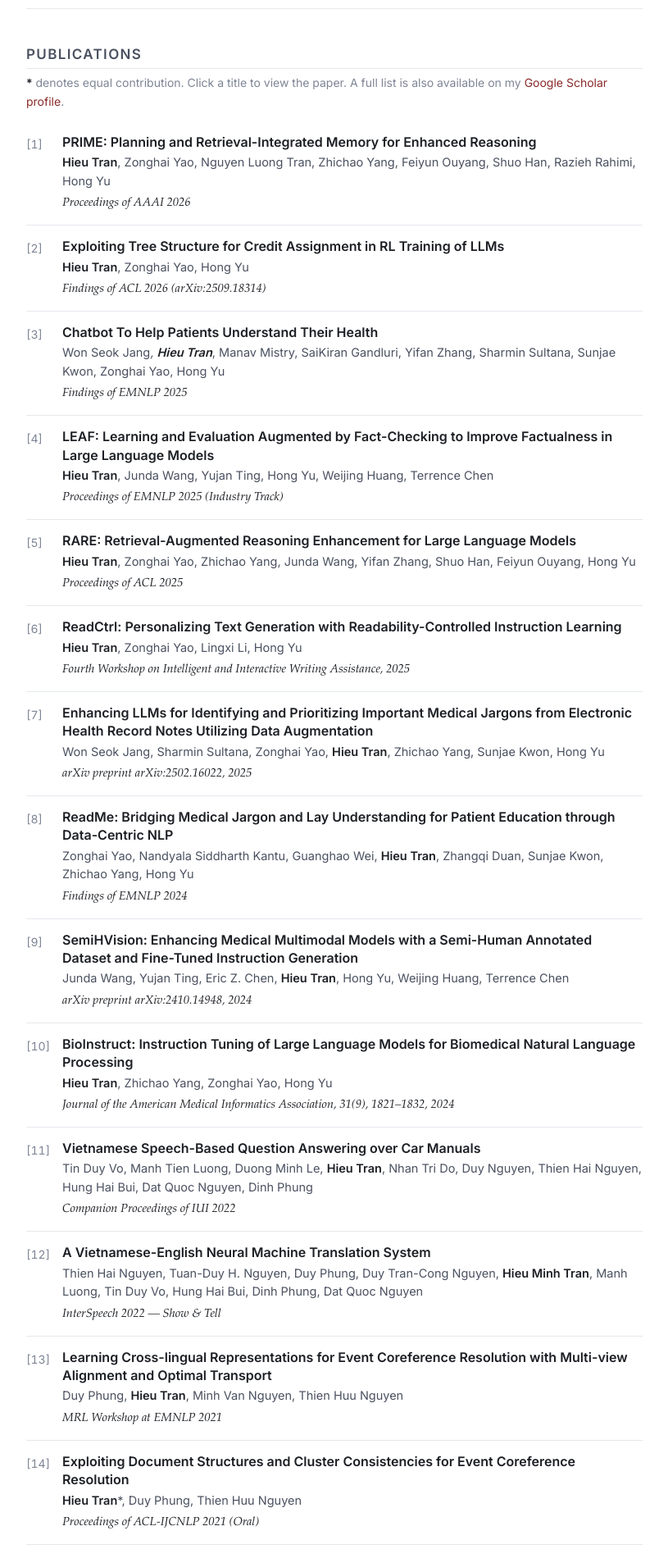
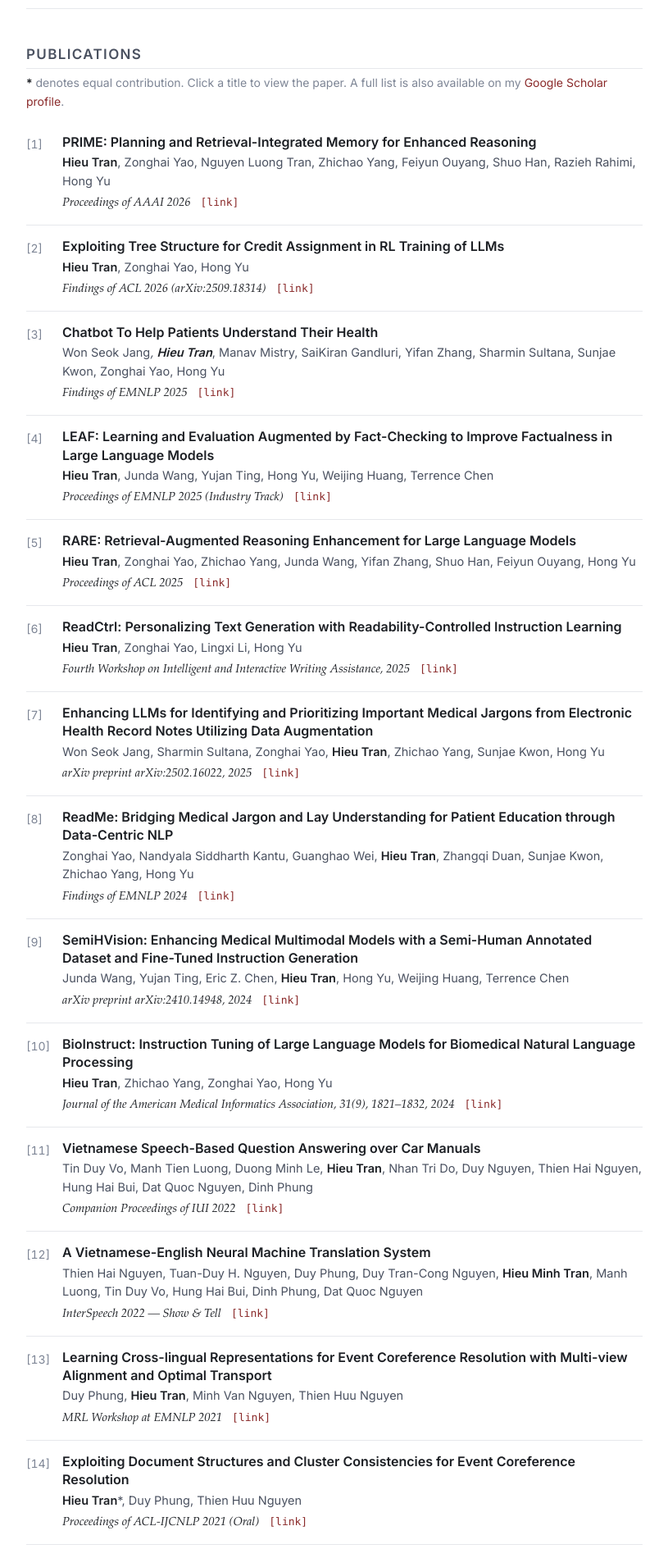
Before and after one commit to fatebreaker/fatebreaker.github.io, a Jekyll site: the page built from index.md, in a window 1280 px wide. Shown: the part 1265-3165 px from the top of the page at 82% size, without its empty margins (232-1047 px from the left). Built offline with Jekyll 4.4.1, drawn with Linux system fonts in a browser that asks for light colours; some web fonts are replaced.

Commit message:
Show inline [link] next to each publication venue
Add a small monospace "[link]" element after each venue that points to
the paper's Scholar page, in addition to the clickable title.

Co-Authored-By: Claude Opus 4.7 (1M context) <noreply@anthropic.com>

```diff
--- a/assets/style.scss
+++ b/assets/style.scss
@@ -359,18 +359,13 @@ nav {
     font-size: 14.5px;
   }
 
-  .pub-pdf {
+  .pub-link {
     color: $accent;
-    font-size: 13.5px;
+    font-family: $mono;
+    font-size: 13px;
     font-weight: 500;
     border-bottom: 1px solid transparent;
     &:hover { border-bottom-color: $accent; color: $accentDark; }
-  }
-
-  .pub-pdf.pub-pdf--pending {
-    color: $soft;
-    font-style: italic;
-    border-bottom: none;
   }
 
   @include mobile {
--- a/index.md
+++ b/index.md
@@ -102,6 +102,7 @@ The Dots Have Their Values: Exploiting the Node-Edge Connections in Graph-based
       <div class="pub-authors">{{ p[1] | strip | markdownify | remove: '<p>' | remove: '</p>' }}</div>
       <div class="pub-meta">
         <span class="pub-venue">{{ p[2] | strip }}</span>
+        <a class="pub-link" href="{{ url }}" target="_blank" rel="noopener">[link]</a>
       </div>
     </div>
   </li>
```
